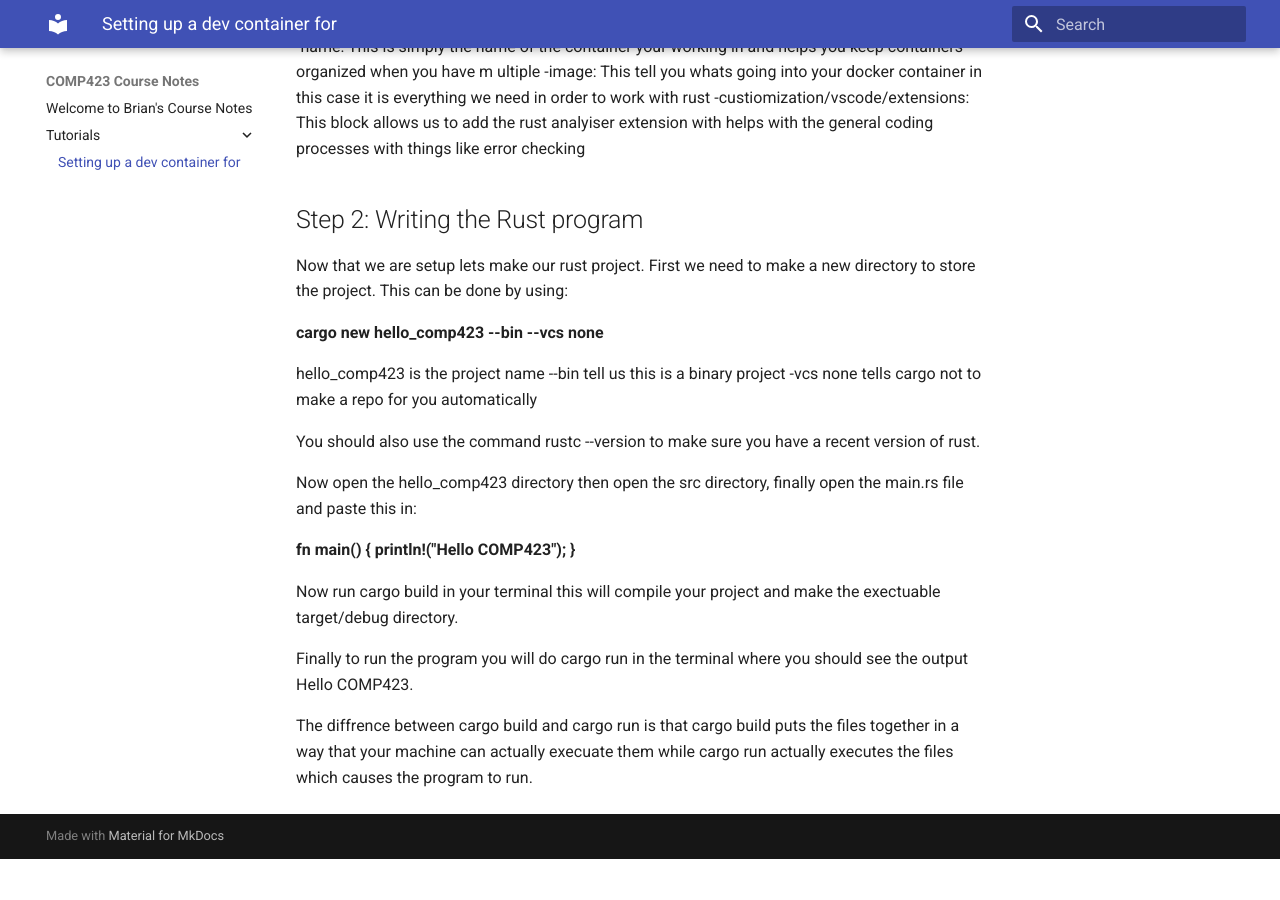
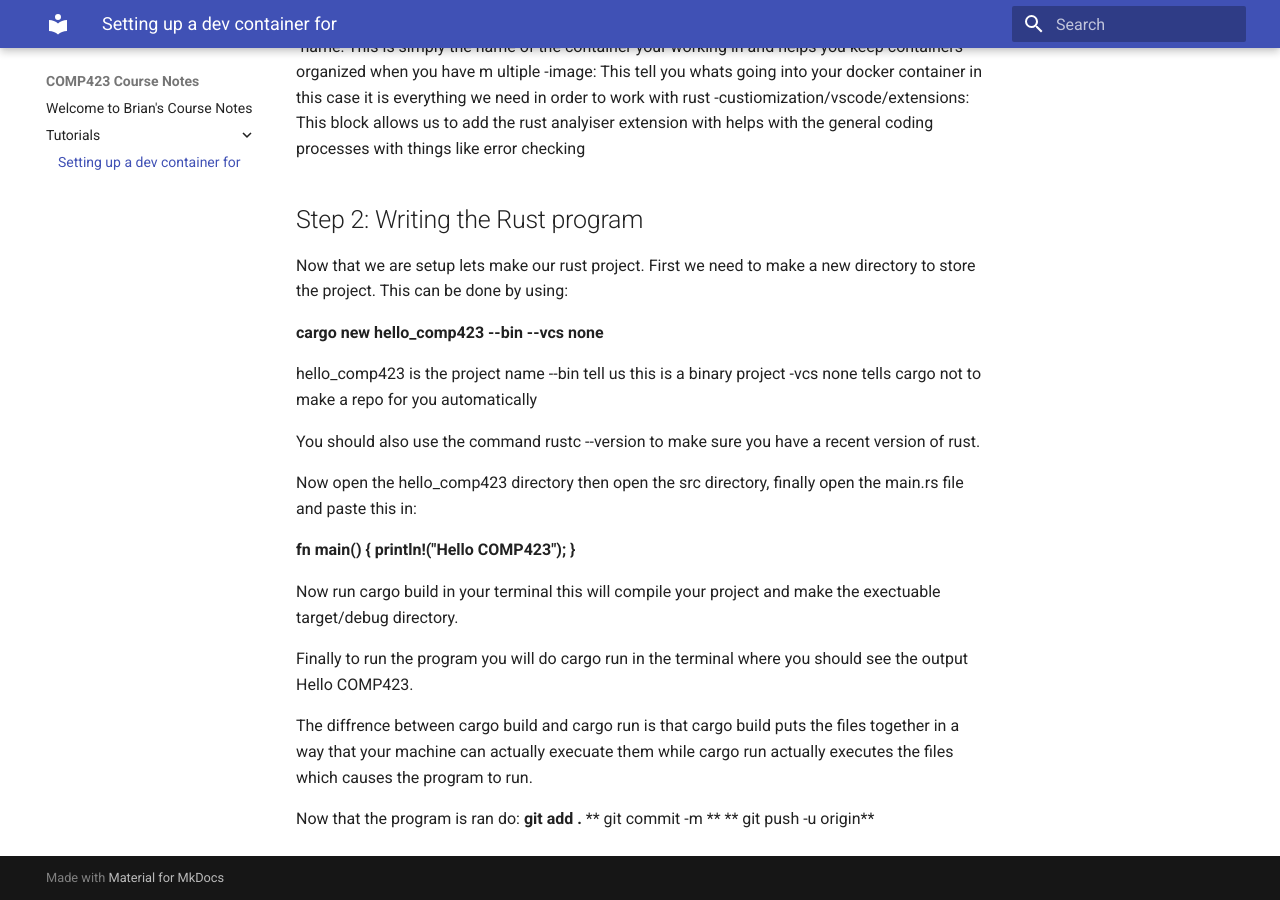
Before and after one commit to bbounc/comp423-course-notes, an MkDocs documentation site: the page built from docs/tutorials/rust-tutorial.md, in a window 1280 px wide and 900 px high, scrolled down 1277 px. Built offline with MkDocs 1.6.1 and Material for MkDocs 9.7.7, drawn with Linux system fonts in a browser that asks for light colours; before the commit the page ends 2136 px from its top, so only the background shows below that.

Commit message:
final turtrial version

```diff
--- a/docs/tutorials/rust-tutorial.md
+++ b/docs/tutorials/rust-tutorial.md
@@ -80,8 +80,13 @@
     println!("Hello COMP423");
 }**
 
-Now run cargo build in your terminal this will compile your project and make the exectuable target/debug directory.
+Now run cargo build <name for file your creating>in your terminal this will compile your project and make the exectuable target/debug directory.
 
-Finally to run the program you will do cargo run in the terminal where you should see the output Hello COMP423.
+Finally to run the program you will do cargo run <name of file you created>in the terminal where you should see the output Hello COMP423.
 
 The diffrence between cargo build and cargo run is that cargo build puts the files together in a way that your machine can actually execuate them while cargo run actually executes the files which causes the program to run.
+
+Now that the program is ran do:
+**git add .**
+** git commit -m <your commit message>**
+** git push -u origin**
```
